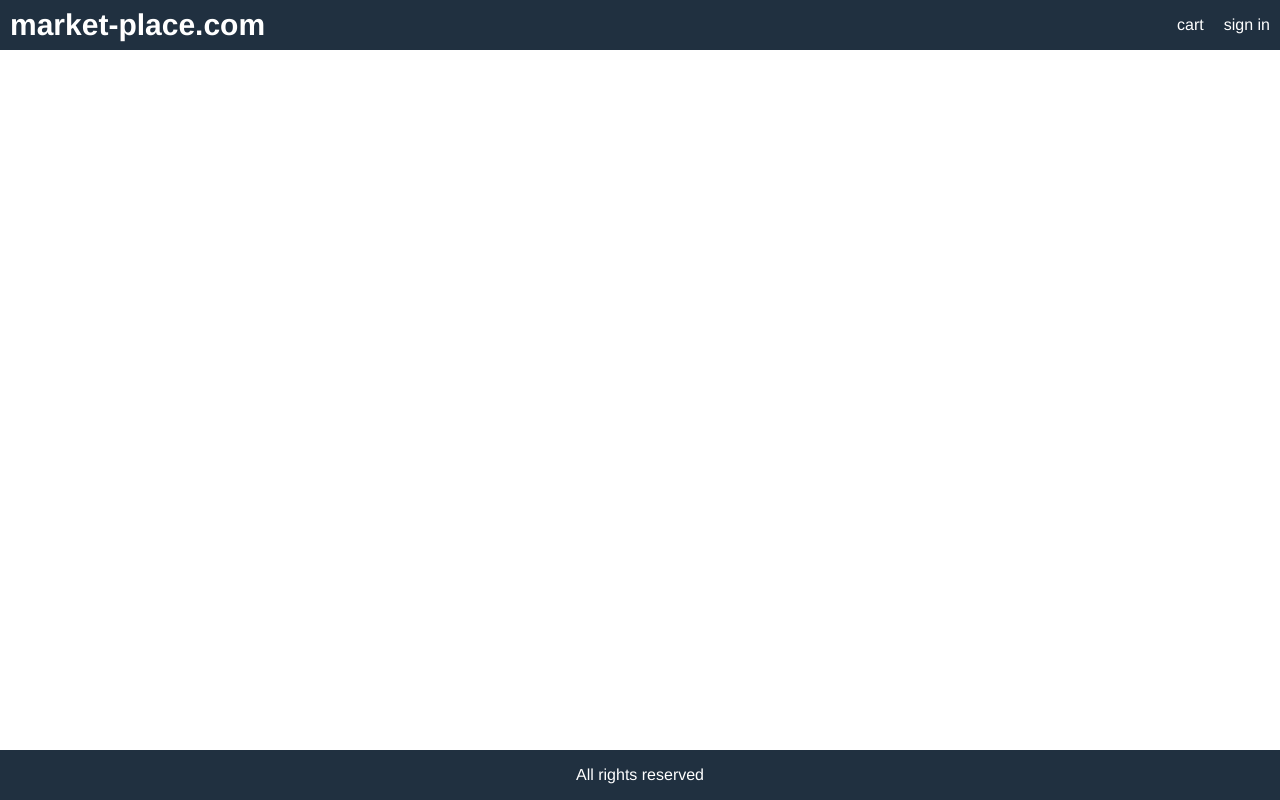
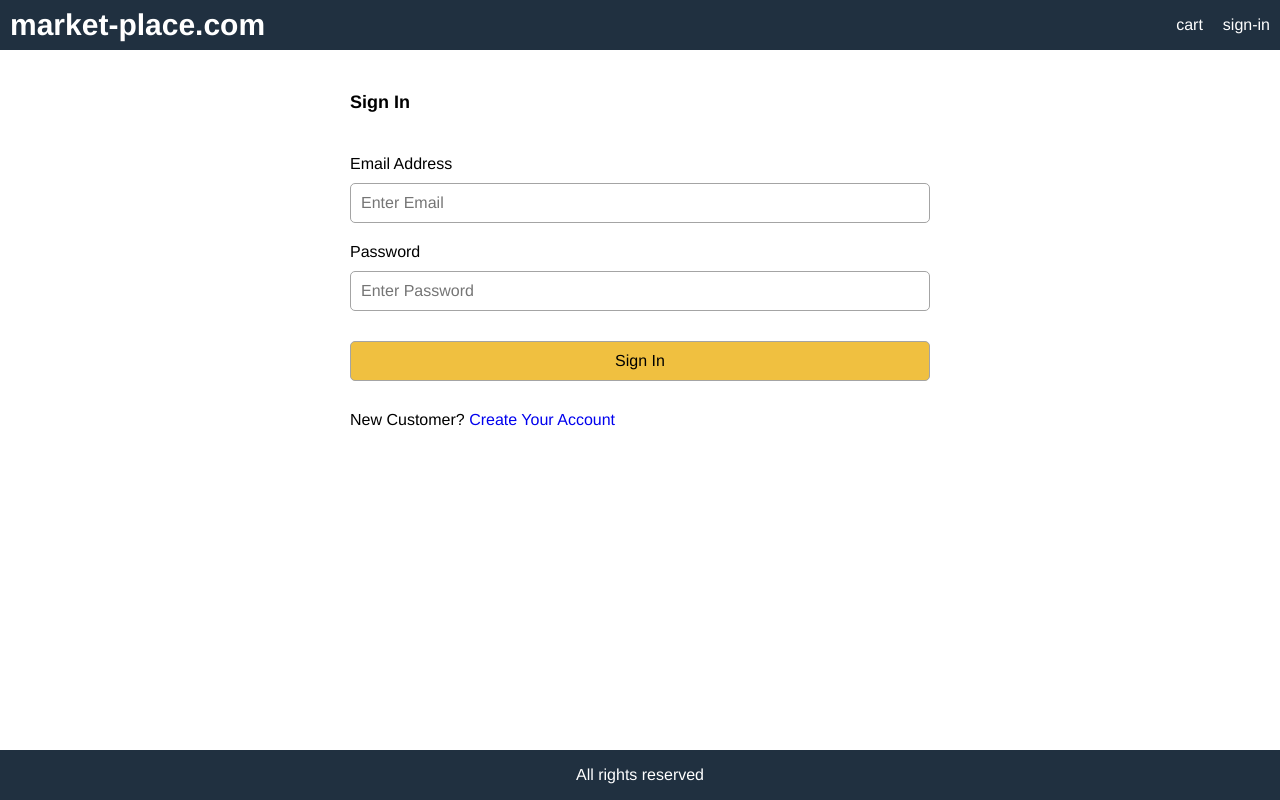
Before and after one commit to EssienNsikak/my-market-place-app-2, a React (Create React App) app in the folder frontend/: page /sign-in in a window 1280 px wide. Built offline with nearby package versions, Linux system fonts and the light colour scheme.

Commit message:
signin form implemented on frontend

```diff
--- a/frontend/src/App.js
+++ b/frontend/src/App.js
@@ -1,14 +1,25 @@
 import React from 'react';
-import { useSelector } from 'react-redux';
+import { useSelector, useDispatch } from 'react-redux';
 import { BrowserRouter, Route, Link } from 'react-router-dom';
 import HomeScreen from './screens/HomeScreen';
 import ProductScreen from './screens/ProductScreen';
 import CartScreen from './screens/CartScreen';
+import SigninScreen from './screens/SigninScreen';
+import { signout } from './actions/userActions';
 
 function App() {
 
   const cart = useSelector(state => state.cart);
   const { cartItems } = cart;
+
+  const userSignin = useSelector(state => state.userSignin);
+  const { userInfo } = userSignin;
+
+
+  const dispatch = useDispatch();
+  const signoutHandler = () => {
+    dispatch(signout());
+  };
 
   return (
     <BrowserRouter>
@@ -28,7 +39,22 @@
                 )
               }
             </Link>
-            <Link to='/signIn'>sign in</Link>
+            {
+              userInfo ? (
+                <div className='dropdown'>
+                  <Link to='#'>
+                    {userInfo.name} <i className='fa fa-caret-down'></i>
+                  </Link>
+
+                  <ul className='dropdown-content'>
+                    <Link to='#signout' onClick={signoutHandler}>Sign-Out</Link>
+                  </ul>
+                </div>
+              ) :
+              (
+                <Link to='/sign-in'>sign-in</Link>
+              )
+            }
           </div>
 
         </header>
@@ -37,6 +63,7 @@
           <Route path='/' component={HomeScreen} exact></Route>
           <Route path='/cart/:id?' component={CartScreen}></Route>
           <Route path='/product/:id' component={ProductScreen}></Route>
+          <Route path='/sign-in' component={SigninScreen}></Route>
         </main>
 
         <footer className='row center'>
--- /dev/null
+++ b/frontend/src/actions/userActions.js
@@ -0,0 +1,31 @@
+import Axios from 'axios';
+import {
+  USER_SIGNIN_REQUEST,
+  USER_SIGNIN_FAIL,
+  USER_SIGNIN_SUCCESS,
+  USER_SIGNOUT
+} from '../constants/userConstant';
+
+
+export const signin = (email, password) => async(dispatch) => {
+  dispatch({ type: USER_SIGNIN_REQUEST, payload: { email, password } });
+  try {
+    const { data } = await Axios.post('/api/v1/users/sign-in', {email, password});
+    dispatch({ type: USER_SIGNIN_SUCCESS, payload: data });
+    localStorage.setItem('userInfo', JSON.stringify(data));
+  } catch(error) {
+    dispatch({
+      type: USER_SIGNIN_FAIL,
+      payload:
+        error.response && error.response.data.message
+          ? error.response.data.message
+          : error.message
+    });
+  }
+};
+
+export const signout = () => (dispatch) => {
+  localStorage.removeItem('userInfo');
+  localStorage.removeItem('cartItems');
+  dispatch({ type: USER_SIGNOUT });
+}
--- /dev/null
+++ b/frontend/src/constants/userConstant.js
@@ -0,0 +1,4 @@
+export const USER_SIGNIN_REQUEST = 'USER_SIGNIN_REQUEST';
+export const USER_SIGNIN_SUCCESS = 'USER_SIGNIN_SUCCESS';
+export const USER_SIGNIN_FAIL = 'USER_SIGNIN_FAIL';
+export const USER_SIGNOUT = 'USER_SIGNOUT';
--- a/frontend/src/index.css
+++ b/frontend/src/index.css
@@ -228,3 +228,43 @@
   color: #a02020;
   background-color: #ffe0e0e0;
 }
+
+/* Sign-in form screen */
+.form {
+  max-width: 60rem;
+  margin: 0 auto;
+}
+
+.form > div {
+  display: flex;
+  flex-direction: column;
+  margin: 1rem;
+}
+
+.form label {
+  margin: 1rem 0;
+  display: block;
+}
+
+/* dropdown */
+.dropdown {
+  display: inline-block;
+  position: relative;
+}
+
+.dropdown-content {
+  position: absolute;
+  display: none;
+  right: 0;
+  min-width: 12rem;
+  padding: 1rem;
+  z-index: 1;
+  background-color: #203040;
+  margin: 0;
+  margin-top: 0.4rem;
+  border-radius: 0.5rem;
+}
+
+.dropdown:hover .dropdown-content {
+  display: block;
+}
--- /dev/null
+++ b/frontend/src/reducers/userReducers.js
@@ -0,0 +1,21 @@
+import {
+  USER_SIGNIN_REQUEST,
+  USER_SIGNIN_SUCCESS,
+  USER_SIGNIN_FAIL,
+  USER_SIGNOUT
+} from '../constants/userConstant';
+
+export const userSigninReducer = (state = {}, action) => {
+  switch (action.type) {
+    case USER_SIGNIN_REQUEST:
+      return { loading: true };
+    case USER_SIGNIN_SUCCESS:
+      return { loading: false, userInfo: action.payload };
+    case USER_SIGNIN_FAIL:
+      return { loading: false, error: action.payload };
+    case USER_SIGNOUT:
+      return {};
+    default:
+      return state;
+  }
+}
--- /dev/null
+++ b/frontend/src/screens/SigninScreen.js
@@ -0,0 +1,81 @@
+import React, { useState, useEffect } from 'react';
+import { Link } from 'react-router-dom';
+import { useDispatch, useSelector } from 'react-redux';
+import { signin } from '../actions/userActions';
+import LoadingBox from '../components/LoadingBox';
+import MessageBox from '../components/MessageBox';
+
+export default function SigninScreen(props) {
+
+  const [email, setEmail] = useState('');
+  const [password, setPassword] = useState('');
+
+  const redirect = props.location.search
+    ? props.location.search.split('=')[1]
+    : '/';
+
+  const userSignin = useSelector(state => state.userSignin);
+   const { userInfo, loading, error } = userSignin;
+
+  const dispatch = useDispatch();
+
+  const submitHandler = (e) => {
+    e.preventDefault();
+    dispatch(signin(email, password));
+  };
+
+  useEffect(() => {
+    if (userInfo) {
+      props.history.push(redirect);
+    }
+  }, [props.history, redirect, userInfo]);
+
+  return (
+    <div>
+      <form className='form' onSubmit={submitHandler}>
+
+        <div>
+          <h1>Sign In</h1>
+        </div>
+
+        {loading && <LoadingBox></LoadingBox>}
+        {error && <MessageBox variant='danger'>{error}</MessageBox>}
+        <div>
+          <label htmlFor='email'>Email Address</label>
+          <input
+            type='email'
+            id='email'
+            placeholder='Enter Email'
+            required
+            onChange={(e) => setEmail(e.target.value)}
+          ></input>
+        </div>
+
+        <div>
+          <label htmlFor='password'>Password</label>
+          <input
+            type='password'
+            id='password'
+            placeholder='Enter Password'
+            required
+            onChange={(e) => setPassword(e.target.value)}
+          ></input>
+        </div>
+
+        <div>
+          <label />
+          <button className='primary' type='submit'>Sign In</button>
+        </div>
+
+        <div>
+          <label />
+          <div>
+            New Customer? {' '}
+            <Link to='/register'>Create Your Account</Link>
+          </div>
+        </div>
+
+      </form>
+    </div>
+  )
+}
--- a/frontend/src/store.js
+++ b/frontend/src/store.js
@@ -10,8 +10,15 @@
   productDetailsReducer
 } from './reducers/productReducers';
 import { cartReducer } from './reducers/cartReducers';
+import { userSigninReducer } from './reducers/userReducers';
 
 const initialState = {
+  userSignin: {
+    userInfo: localStorage.getItem('userInfo')
+    ? JSON.parse(localStorage.getItem('userInfo'))
+      : null,
+  },
+
   cart: {
     cartItems: localStorage.getItem('cartItems')
       ? JSON.parse(localStorage.getItem('cartItems'))
@@ -22,6 +29,7 @@
   productList: productListReducer,
   productDetails: productDetailsReducer,
   cart: cartReducer,
+  userSignin: userSigninReducer
 });
 
 const composeEnhancer = window.__REDUX_DEVTOOLS_EXTENSION_COMPOSE__ || compose;
```
Also changed, not shown: 1 other file (tests, documents, lock files or other folders).
